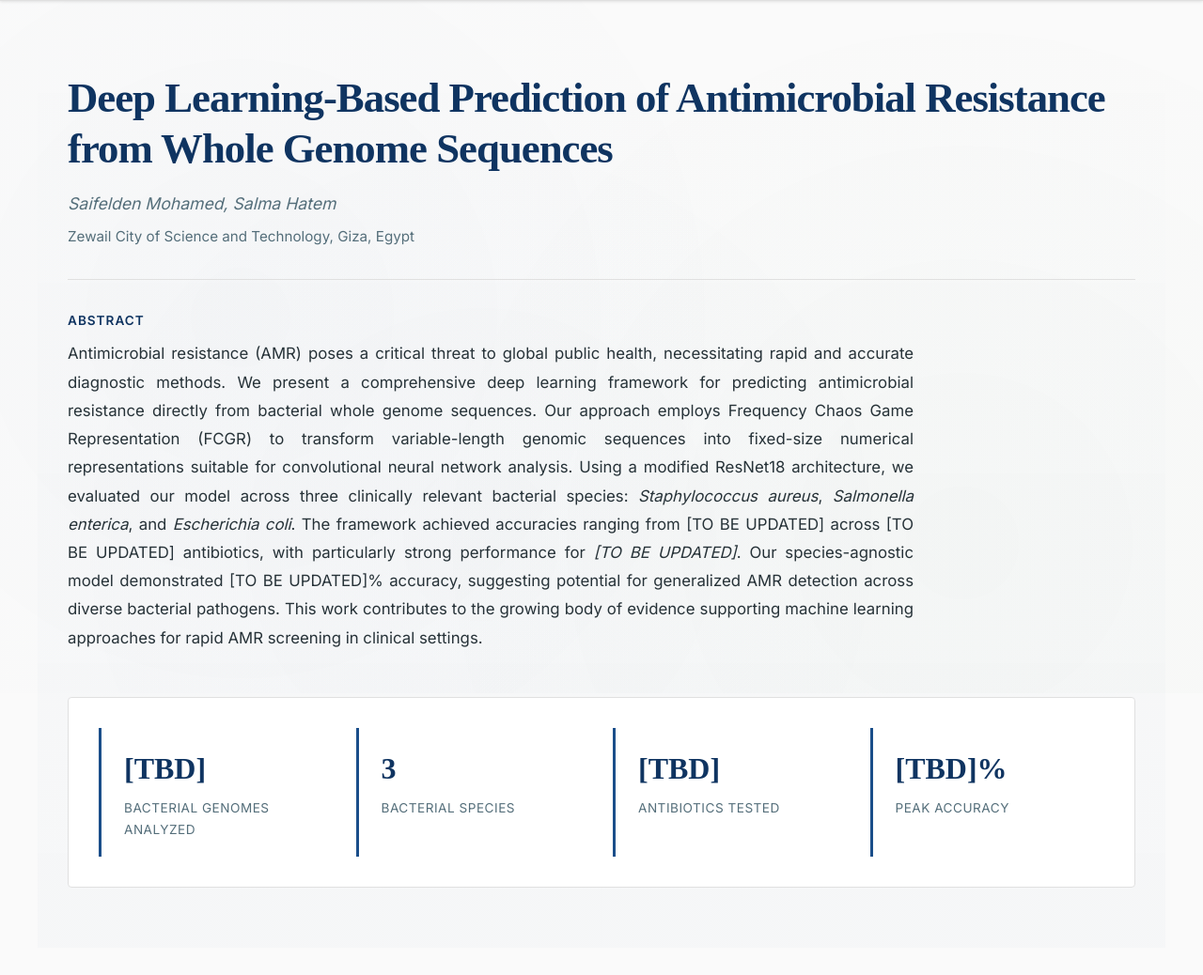
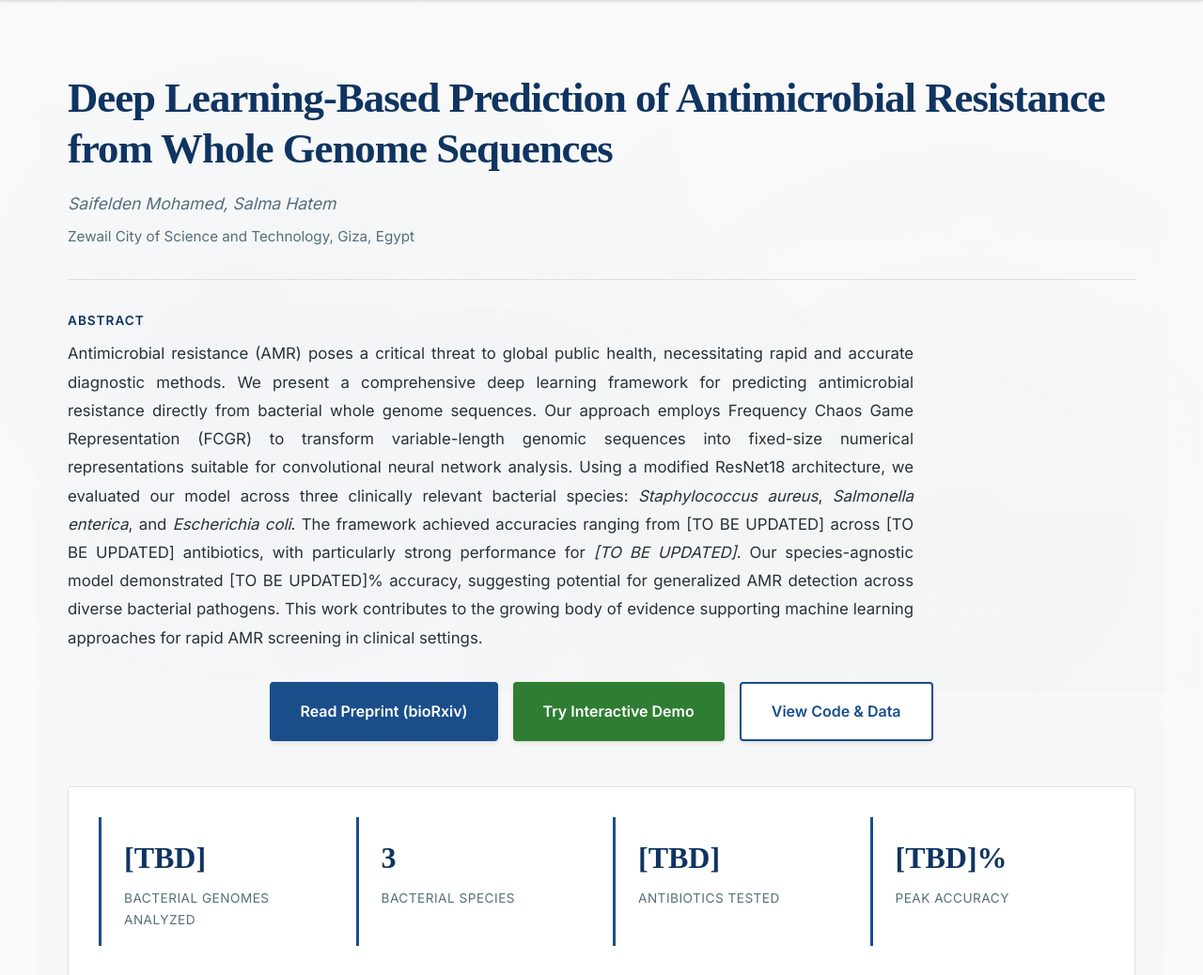
Before and after one commit to XHCFS/amr-fgcr-prediction-project, a plain HTML site: page docs/index.html in a window 1280 px wide. Shown: the part 62-1100 px from the top of the page at 94% size. Drawn offline with Linux system fonts and the light colour scheme; a web font is replaced by a local one.

Commit message:
Update index.html

```diff
--- a/docs/index.html
+++ b/docs/index.html
@@ -713,6 +713,13 @@
                 </p>
             </div>
 
+            <!-- Quick Access Links -->
+            <div class="quick-access">
+                <a href="#" class="access-button">Read Preprint (bioRxiv)</a>
+                <a href="#" class="access-button secondary">Try Interactive Demo</a>
+                <a href="#resources" class="access-button tertiary">View Code & Data</a>
+            </div>
+
             <div class="key-metrics">
                 <div class="metric-item">
                     <div class="metric-value">[TBD]</div>
```
